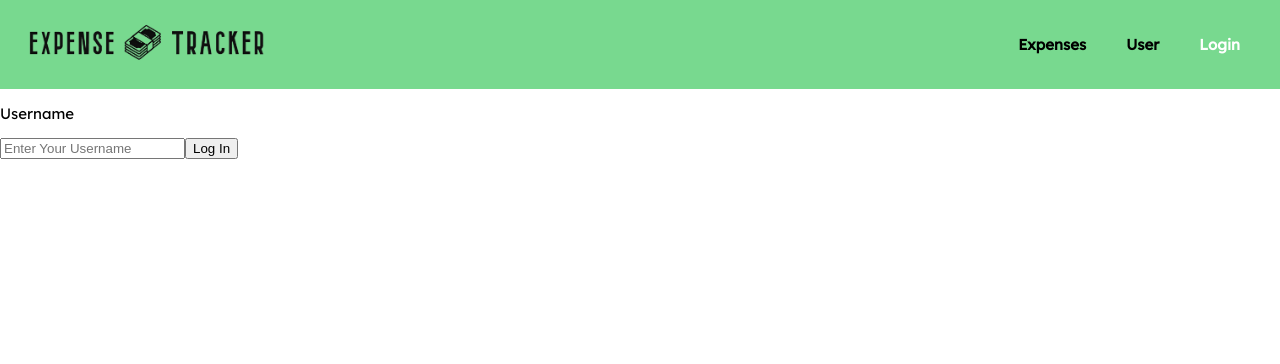
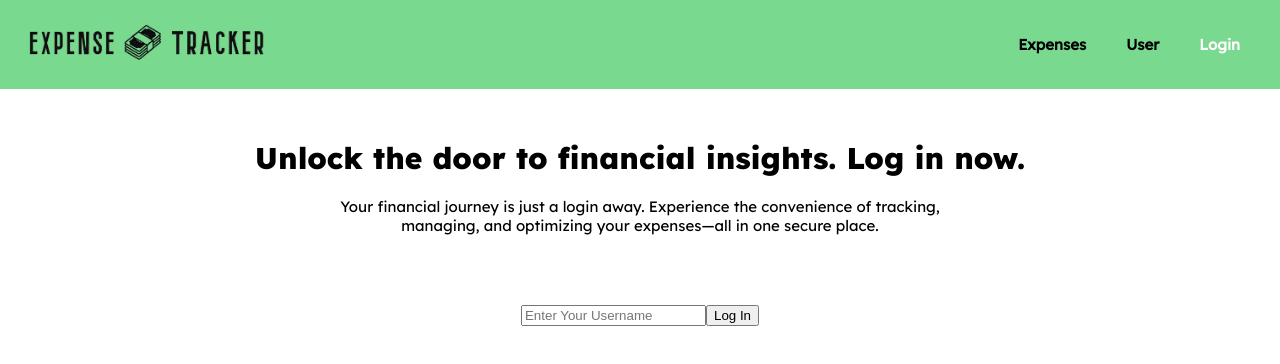
Before and after one commit to AramArakelyan777/expense-tracker-app, a React (Create React App) app: page /login in a window 1280 px wide. Shown: the top 364 px of the page. Built offline with nearby package versions, Linux system fonts and the light colour scheme.

Commit message:
login css

```diff
--- /dev/null
+++ b/src/components/Login/Login.css
@@ -0,0 +1,20 @@
+body {
+    text-align: center;
+}
+
+@font-face {
+    font-family: LexendExtraBold;
+    src: url("../../assets/fonts/Lexend-ExtraBold.ttf");
+}
+
+.loginHeader {
+    color: #000;
+    font-family: LexendExtraBold;
+    font-size: 30px;
+    font-weight: 800;
+    margin-top: 50px;
+}
+
+.loginForm {
+    margin-top: 70px;
+}
--- a/src/components/Login/Login.js
+++ b/src/components/Login/Login.js
@@ -1,6 +1,7 @@
 import { useState, useEffect } from 'react'
 import { useAuth } from './auth'
 import { useNavigate } from 'react-router-dom'
+import "./Login.css"
 
 
 function Login() {
@@ -14,14 +15,15 @@ function Login() {
 
     return (
         <div>
-            <label>
-                <p>Username</p>
+            <h1 className='loginHeader'>Unlock the door to financial insights. Log in now.</h1>
+            <p>Your financial journey is just a login away. Experience the convenience of tracking,<br />managing, and optimizing your expenses—all in one secure place.</p>
+            <form className="loginForm">
                 <input className="username" placeholder="Enter Your Username" type='text' onChange={evt => setUser(evt.target.value)} />
-            </label>
-            <button className="logIn" onClick={() => {
-                auth.login(user)
-                navigate("/", { replace: true })
-            }}>Log In</button>
+                <button className="logIn" onClick={() => {
+                    auth.login(user)
+                    navigate("/", { replace: true })
+                }}>Log In</button>
+            </form>
         </div>
     )
 }
```
